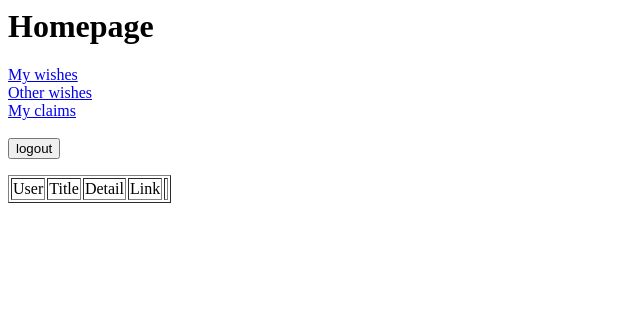
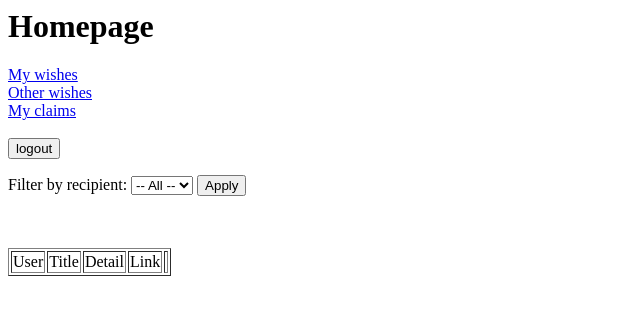
Before and after one commit to rogfrich/gifts, a Django app: page /wishes/ in a window 1280 px wide. Shown: the top 315 px of the page, without its empty margins (0-640 px from the left). Run offline with Django 5.2, Linux system fonts and the light colour scheme; the visitor is signed in with stand-in values (Sample User, id 1); data comes from the database, SQL or seed files in the repository; data that the repository does not hold is empty.

Commit message:
add feature to allow users to select whose wishes they want to see in other_wishes.html

```diff
--- a/gifts/templates/gifts/other-wishes.html
+++ b/gifts/templates/gifts/other-wishes.html
@@ -1,6 +1,23 @@
 {% extends 'gifts/base.html' %}
 
 {% block content %}
+
+<form method="get">
+    <label for="recipient">Filter by recipient:</label>
+    <select name="recipient_id" id="recipient">
+        <option value="">-- All --</option>
+        {% for recipient in recipients %}
+            <option value="{{ recipient.id }}" {% if recipient.id == selected_recipient_id %}selected{% endif %}>
+                {{ recipient.username }}
+            </option>
+        {% endfor %}
+    </select>
+    <button type="submit">Apply</button>
+</form>
+<br>
+
+<br>
+
 <table border="1">
     <tr>
         <td>User</td>
@@ -21,12 +38,12 @@
         {% endif %}
         <td>
             {% if not wish.claimed %}
-            <form action="{% url 'claim_wish' wish.id %}" method="post">
+            <form action="{% url 'claim_wish' wish.id %}?recipient_id={{ selected_recipient_id }}" method="post">
                 {% csrf_token %}
                 <button type="submit">CLAIM</button>
             </form>
             {% elif wish.claimed_by == request.user %}
-            <form action="{% url 'unclaim_wish' wish.id %}" method="post">
+            <form action="{% url 'unclaim_wish' wish.id %}?recipient_id={{ selected_recipient_id }}" method="post">
                 {% csrf_token %}
                 <button type="submit">UNCLAIM</button>
             </form>
--- a/gifts/views.py
+++ b/gifts/views.py
@@ -1,10 +1,13 @@
 from django.shortcuts import render, redirect, get_object_or_404
+from django.contrib.auth import get_user_model
 from django.contrib.auth.decorators import login_required
 from .models import Wish
 from .forms import WishForm, DeleteWishConfirmationForm
 from django.contrib.auth.views import LoginView, LogoutView
 from django.http import Http404, HttpResponse
 from django.views.decorators.http import require_POST
+from django.urls import reverse
+from urllib.parse import urlencode
 
 class CustomLoginView(LoginView):
     template_name = 'gifts/login.html'
@@ -30,10 +33,35 @@ def my_wishes(request):
     return render(request, 'gifts/my-wishes.html', context=context)
 
 @login_required
+@login_required
 def other_wishes(request):
+    User = get_user_model()
+
+    # Get recipient_id from query params
+    recipient_id = request.GET.get('recipient_id')
+
+    # Normalize recipient_id (handle None, empty string, or "None")
+    try:
+        selected_recipient_id = int(recipient_id)
+    except (TypeError, ValueError):
+        selected_recipient_id = None
+
+    # Get all other users (for dropdown)
+    recipients = User.objects.exclude(id=request.user.id)
+
+    # Start with all wishes not created by the current user
+    wishes = Wish.objects.exclude(user=request.user)
+
+    # Apply filter if a specific recipient was selected
+    if selected_recipient_id is not None:
+        wishes = wishes.filter(user__id=selected_recipient_id)
+
     context = {
-        'wishes': Wish.objects.exclude(user=request.user)
+        'wishes': wishes,
+        'recipients': recipients,
+        'selected_recipient_id': selected_recipient_id,
     }
+
     return render(request, 'gifts/other-wishes.html', context=context)
 
 @login_required
@@ -98,7 +126,7 @@ def claim_wish(request, wish_id):
         wish.claimed = True
         wish.claimed_by = request.user
         wish.save()
-        return redirect('other_wishes')
+        return redirect_with_recipient_param(request)
 
     return Http404("Wish already claimed or you are the owner of this wish.")
 
@@ -110,6 +138,14 @@ def unclaim_wish(request, wish_id):
         wish.claimed = False
         wish.claimed_by = None
         wish.save()
-        return redirect('other_wishes')
+        return redirect_with_recipient_param(request)
 
     return Http404("Wish not claimed or you are not the claimer of this wish.")
+
+def redirect_with_recipient_param(request, default_view='other_wishes'):
+    recipient_id = request.GET.get('recipient_id')
+    if recipient_id:
+        url = reverse(default_view) + '?' + urlencode({'recipient_id': recipient_id})
+    else:
+        url = reverse(default_view)
+    return redirect(url)
```
